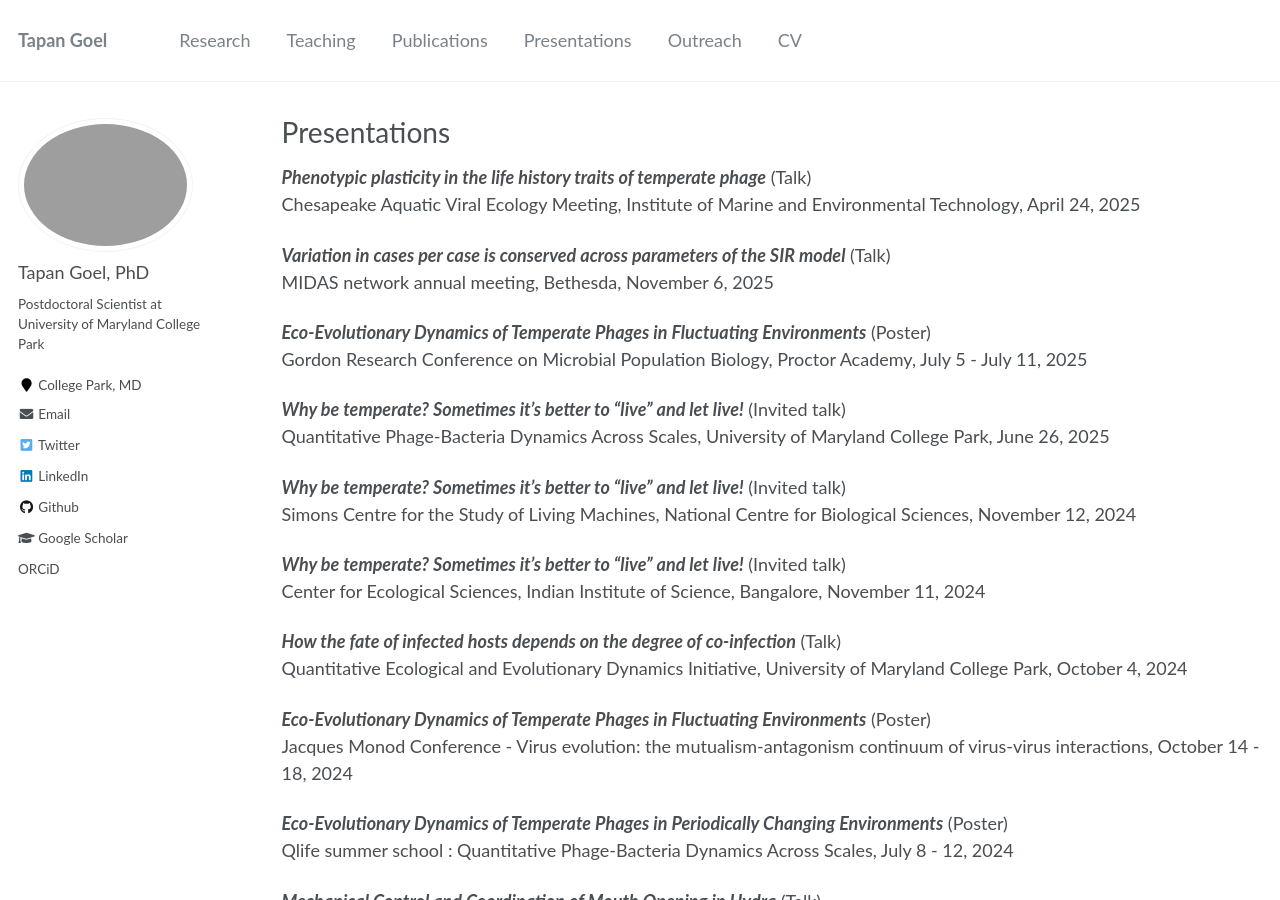
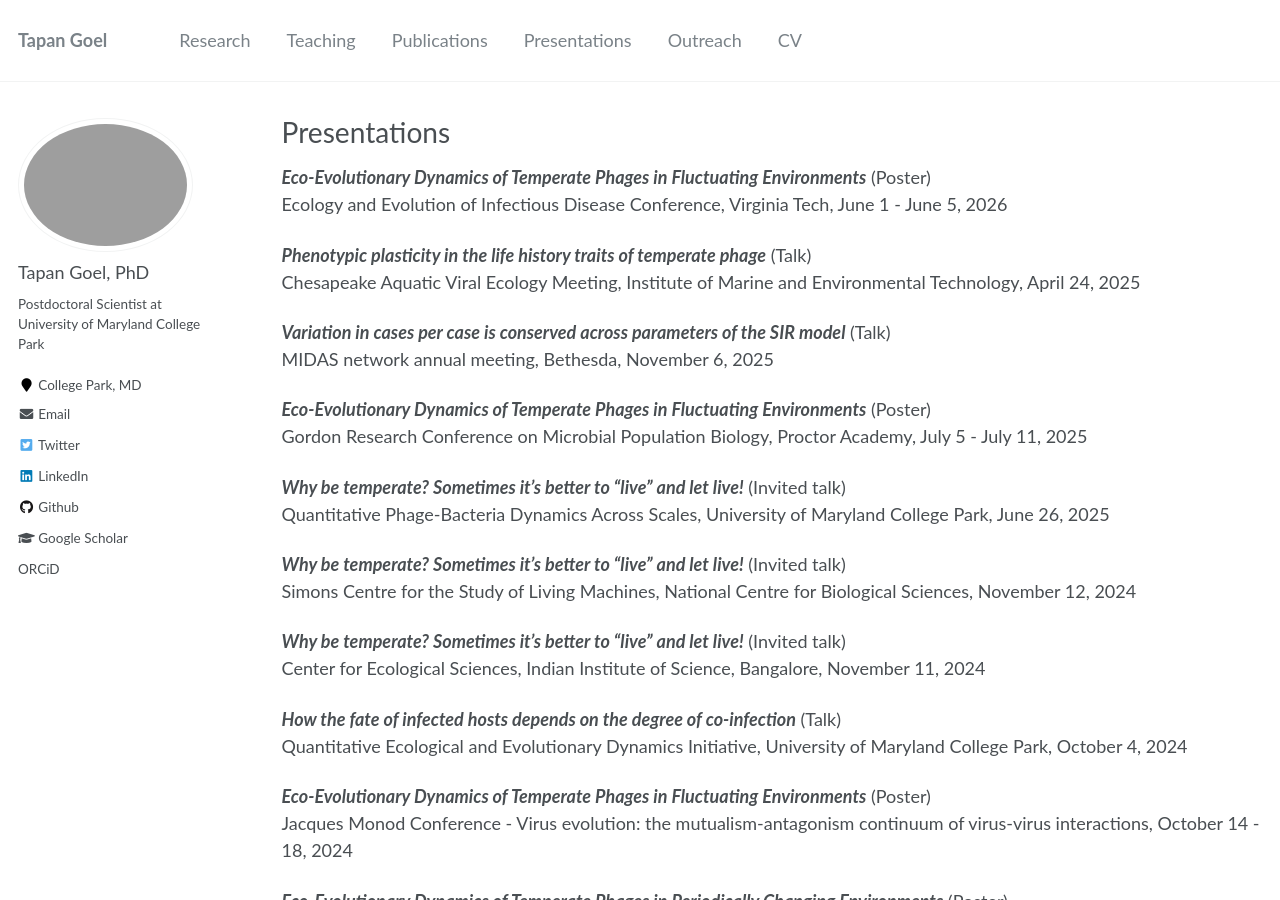
Before and after one commit to tapangoel1994/tapangoel1994.github.io, a Jekyll site: the page built from _pages/talks.md, in a window 1280 px wide and 900 px high. Built offline with Jekyll 4.4.1, drawn with Linux system fonts in a browser that asks for light colours; a file with an impossible date is left out.

Commit message:
Update talks.md

```diff
--- a/_pages/talks.md
+++ b/_pages/talks.md
@@ -4,6 +4,9 @@ title: "Presentations"
 permalink: /presentations/
 author_profile: true
 ---
+***Eco-Evolutionary Dynamics of Temperate Phages in Fluctuating Environments*** (Poster)\
+Ecology and Evolution of Infectious Disease Conference, Virginia Tech, June 1 - June 5, 2026
+
 ***Phenotypic plasticity in the life history traits of temperate phage*** (Talk)\
 Chesapeake Aquatic Viral Ecology Meeting, Institute of Marine and Environmental Technology, April 24, 2025
 
```
